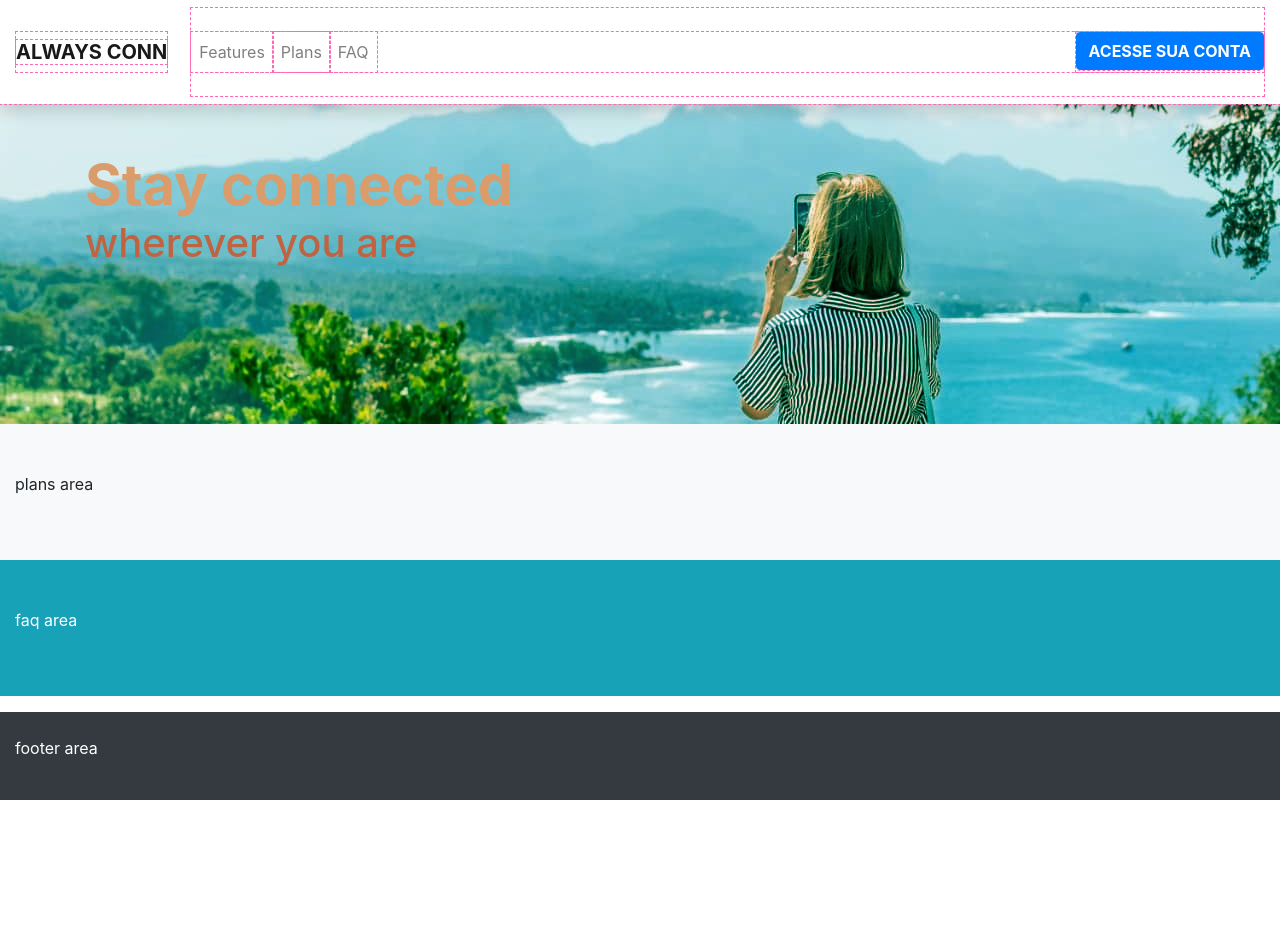
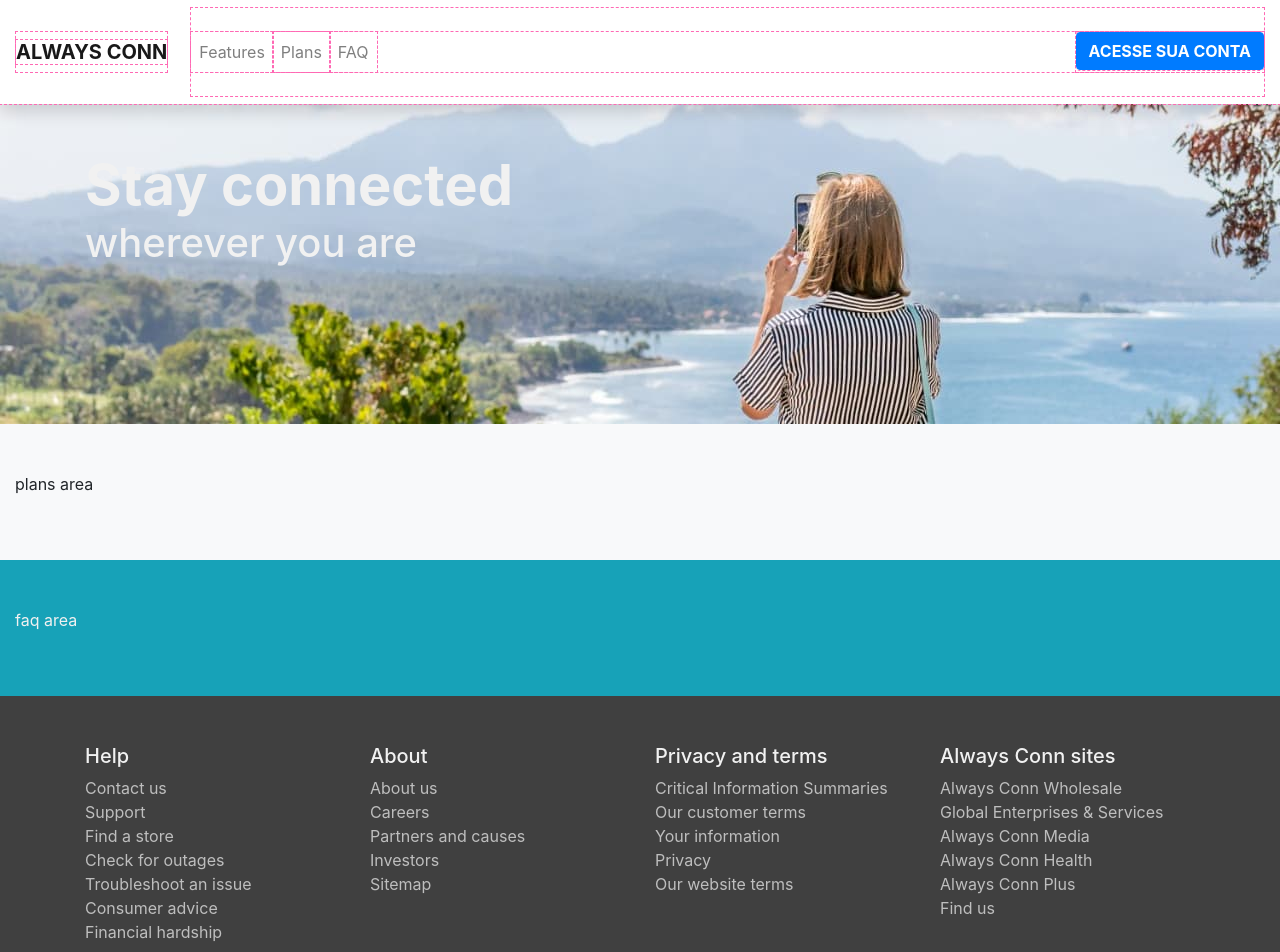
Before and after one commit to thgfrzm/always-conn, an Angular app: page / in a window 1280 px wide. Shown: the top 952 px of the page. Before the commit the page ends 800 px from the top, so only its background shows below. Built offline with nearby package versions, Linux system fonts and the light colour scheme.

Commit message:
add footer component

```diff
--- a/src/app/footer/footer.component.html
+++ b/src/app/footer/footer.component.html
@@ -1,5 +1,62 @@
 <footer>
   <div class="container-fluid bg-dark text-white py-4">
-    <p>footer area</p>
+    <div class="container my-4">
+      <div class="row mb-4">
+        <div class="col-3">
+          <h3 class="h5">Help</h3>
+          <ul class="list-unstyled">
+            <li><a href="#" class="btn-link disabled">Contact us</a></li>
+            <li><a href="#" class="btn-link disabled">Support</a></li>
+            <li><a href="#" class="btn-link disabled">Find a store</a></li>
+            <li><a href="#" class="btn-link disabled">Check for outages</a></li>
+            <li><a href="#" class="btn-link disabled">Troubleshoot an issue</a></li>
+            <li><a href="#" class="btn-link disabled">Consumer advice</a></li>
+            <li><a href="#" class="btn-link disabled">Financial hardship</a></li>
+          </ul>
+        </div>
+        <div class="col-3">
+          <h3 class="h5">About</h3>
+          <ul class="list-unstyled">
+            <li><a href="#" class="btn-link disabled">About us</a></li>
+            <li><a href="#" class="btn-link disabled">Careers</a></li>
+            <li><a href="#" class="btn-link disabled">Partners and causes</a></li>
+            <li><a href="#" class="btn-link disabled">Investors</a></li>
+            <li><a href="#" class="btn-link disabled">Sitemap</a></li>
+          </ul>
+        </div>
+        <div class="col-3">
+          <h3 class="h5">Privacy and terms</h3>
+          <ul class="list-unstyled">
+            <li><a href="#" class="btn-link disabled">Critical Information Summaries</a></li>
+            <li><a href="#" class="btn-link disabled">Our customer terms</a></li>
+            <li><a href="#" class="btn-link disabled">Your information</a></li>
+            <li><a href="#" class="btn-link disabled">Privacy</a></li>
+            <li><a href="#" class="btn-link disabled">Our website terms</a></li>
+          </ul>
+        </div>
+        <div class="col-3">
+          <h3 class="h5">Always Conn sites</h3>
+          <ul class="list-unstyled">
+            <li><a href="#" class="btn-link disabled">Always Conn Wholesale</a></li>
+            <li><a href="#" class="btn-link disabled">Global Enterprises & Services</a></li>
+            <li><a href="#" class="btn-link disabled">Always Conn Media</a></li>
+            <li><a href="#" class="btn-link disabled">Always Conn Health</a></li>
+            <li><a href="#" class="btn-link disabled">Always Conn Plus</a></li>
+            <li><a href="#" class="btn-link disabled">Find us</a></li>
+          </ul>
+        </div>
+      </div>
+      <div class="row">
+        <div class="col-12">
+          <h3 class="h5">Find us</h3>
+          <ul class="list-unstyled d-flex">
+            <li class="mr-4"><a href="#" class="btn-link disabled">Facebook</a></li>
+            <li class="mr-4"><a href="#" class="btn-link disabled">Instagram</a></li>
+            <li class="mr-4"><a href="#" class="btn-link disabled">Twitter</a></li>
+            <li class="mr-4"><a href="#" class="btn-link disabled">YouTube</a></li>
+          </ul>
+        </div>
+      </div>
+    </div>
   </div>
 </footer>
--- a/src/styles.css
+++ b/src/styles.css
@@ -1,15 +1,16 @@
 /* global styles */
 :root {
-  --color-seashell:   #f1f1f1;
-  --color-silver:     #bebebe;
-  --color-dove-gray:  #737373;
-  --color-tundora:    #404040;
-  --color-mine-shaft: #262626;
-  --color-watercourse:#057253;
-  --color-deepsea:    #02875a;
-  --color-whiskey:    #da9c6b;
-  --color-crail:      #c16341;
-  --color-red-damask: #d75c4d;
+  --primary:  #da9c6b;
+  --secondary:#02875a;
+  --success:  #28a745;
+  --info:     #17a2b8;
+  --warning:  #ffc107;
+  --danger:   #dc3545;
+  --white:    #f1f1f1;
+  --light:    #bebebe;
+  --gray:     #737373;
+  --gray-dark:#404040;
+  --dark:     #262626;
   scroll-behavior: smooth;
 }
 
@@ -30,8 +31,28 @@ footer {
   flex-shrink: 0;
 }
 
-.text-whiskey { color: var(--color-whiskey) }
-.text-crail { color: var(--color-crail) }
+a {
+  color: var(--light);
+  text-decoration: none;
+  background-color: transparent;
+}
+
+.text-primary {
+  color: var(--primary)!important;
+}
+
+.text-white {
+  color: var(--white)!important;
+}
+
+.bg-dark {
+  background-color: var(--gray-dark)!important;
+}
+
+.btn-link.disabled,
+.btn-link:disabled {
+  color: var(--light);
+}
 
 .dev * {
   outline: dashed 1px hotpink;
```
